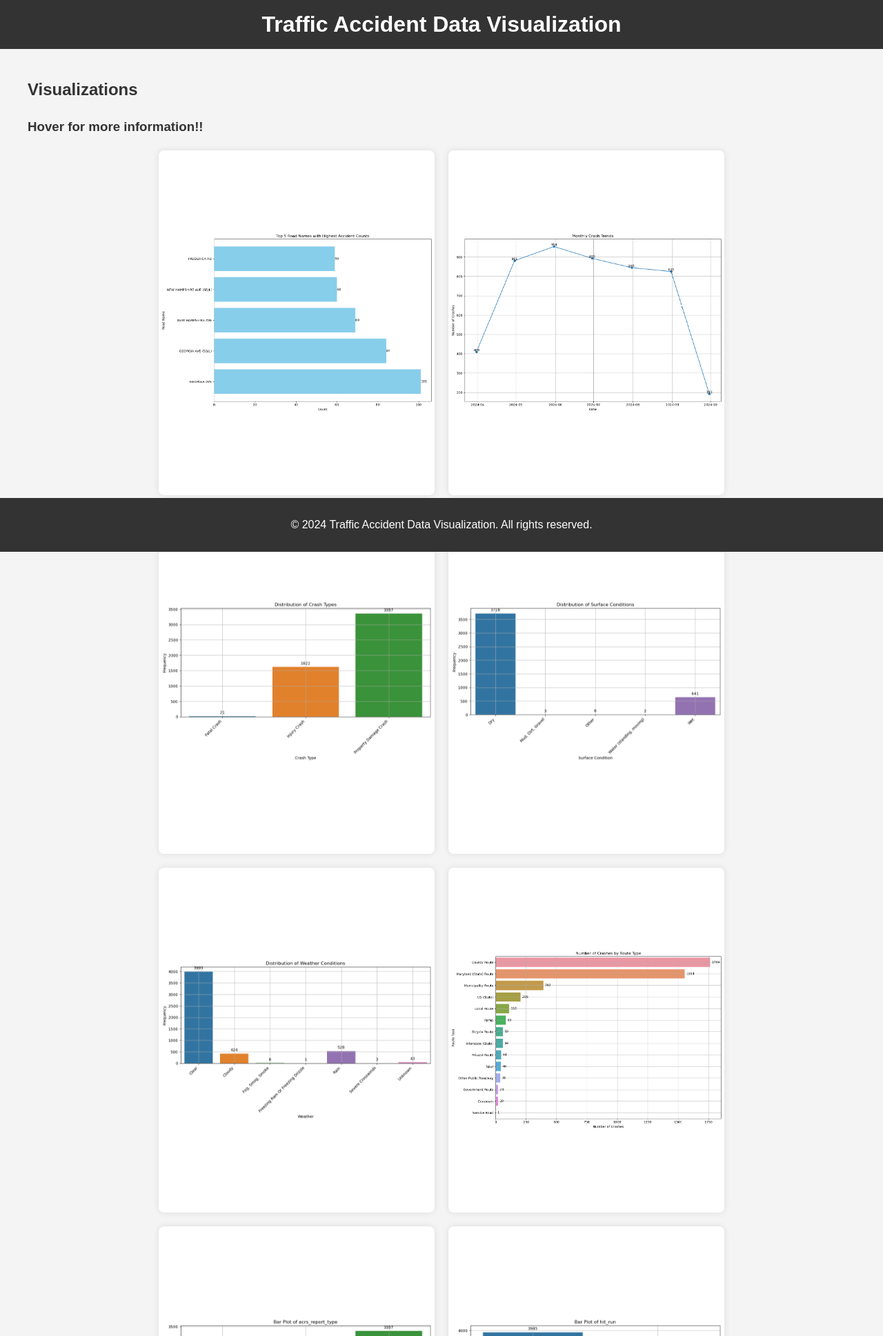
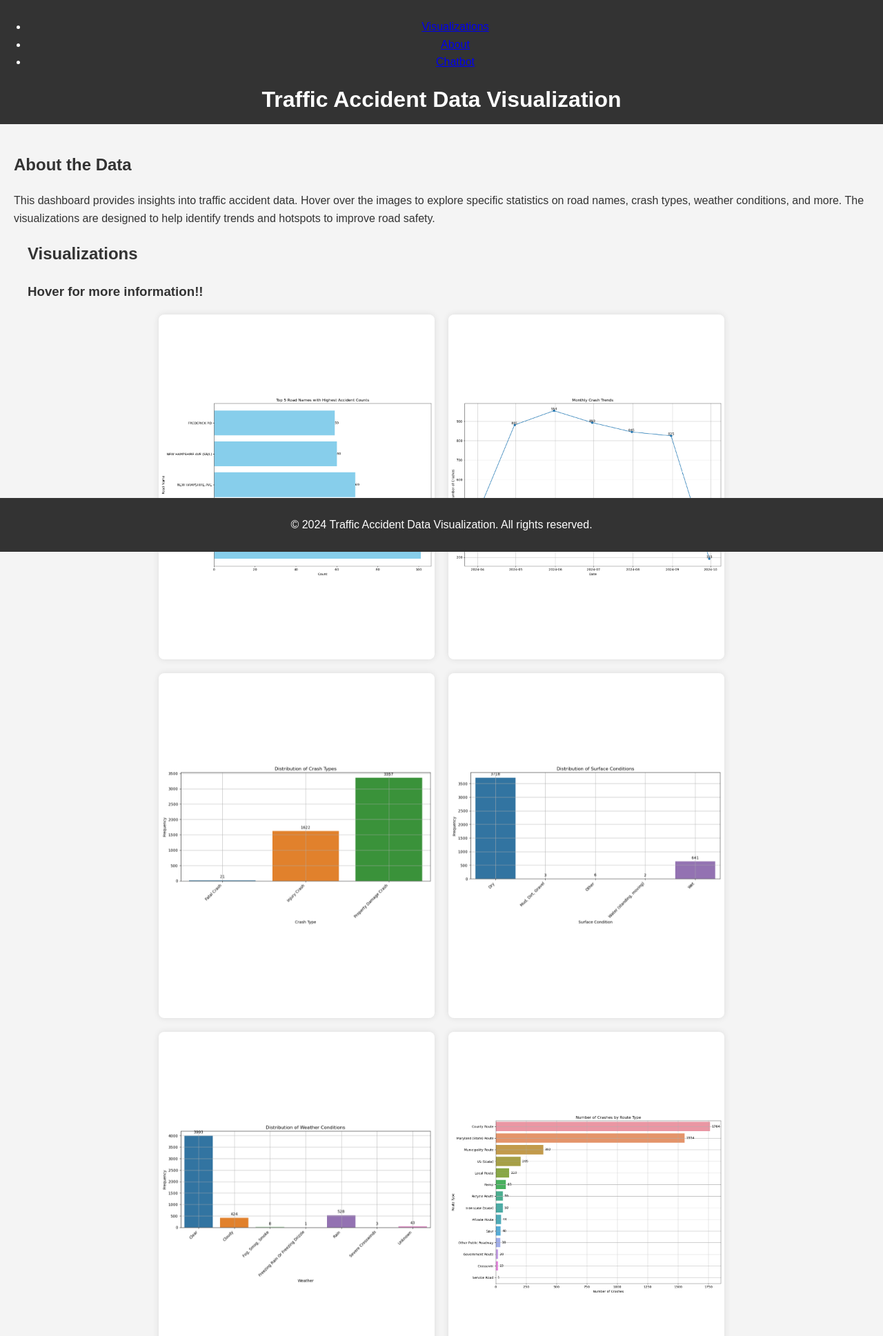
Before and after one commit to RC99/NHack, a Flask app: template templates/index.html in a window 1280 px wide. Shown: the top 1937 px of the page at 69% size. Run offline with Flask 3, Linux system fonts and the light colour scheme; the template is opened without the code that fills it, so the values that code supplies are empty.

Commit message:
Update index.html

```diff
--- a/templates/index.html
+++ b/templates/index.html
@@ -1,17 +1,32 @@
 <!DOCTYPE html>
 <html lang="en">
+
 <head>
     <meta charset="UTF-8">
     <meta name="viewport" content="width=device-width, initial-scale=1.0">
     <title>Traffic Accident Data Visualization</title>
     <link rel="stylesheet" href="{{ url_for('static', filename='styles.css') }}">
+    <link href="https://fonts.googleapis.com/css2?family=Roboto:wght@400;700&display=swap" rel="stylesheet">
 </head>
+
 <body>
     <header>
-        <h1>Traffic Accident Data Visualization</h1>
+        <nav>
+            <ul>
+                <li><a href="#visualizations">Visualizations</a></li>
+                <li><a href="#about">About</a></li>
+                <li><a href="/chat">Chatbot</a></li>
+            </ul>
+        </nav>
+        <h1 class="fade-in">Traffic Accident Data Visualization</h1>
     </header>
+
     <main>
-        <section class="gallery">
+        <section id="about" class="fade-in">
+            <h2>About the Data</h2>
+            <p>This dashboard provides insights into traffic accident data. Hover over the images to explore specific statistics on road names, crash types, weather conditions, and more. The visualizations are designed to help identify trends and hotspots to improve road safety.</p>
+        </section>
+        <section id="visualizations" class="gallery">
             <h2>Visualizations</h2>
             <h3>Hover for more information!!</h3>
             <div class="image-grid">
@@ -22,7 +37,7 @@
                         </div>
                         <div class="flip-card-back">
                             <h3>Top 5 Road Names</h3>
-                            <p>This bar chart shows the top 5 road names with the highest number of traffic accidents. The names of the roads are on the vertical axis, and the total count of accidents on the horizontal axis helps identify accident-prone roads.</p>
+                            <p>The bar chart displays the five roads with the highest number of accidents. 'Georgia Ave' appears twice in different sections (likely different segments of the same road), indicating that it is a significant hotspot for accidents, followed by 'New Hampshire Ave' and 'Frederick Ave' with slightly lower accident counts. </p>
                         </div>
                     </div>
                 </div>
@@ -44,7 +59,7 @@
                         </div>
                         <div class="flip-card-back">
                             <h3>Crash Type Distribution</h3>
-                            <p>This bar plot displays the distribution of various crash types. The x-axis lists the crash types, while the y-axis shows the frequency of each type, helping to identify the most common types of crashes in the dataset.</p>
+                            <p>The bar chart categorizes crash types into three categories: Fatal Crashes, Injury Crashes, and Property Damage Only Crashes. The vast majority of incidents fall into the Property Damage Only category, followed by Injury Crashes, while Fatal Crashes occur much less frequently.</p>
                         </div>
                     </div>
                 </div>
@@ -55,7 +70,7 @@
                         </div>
                         <div class="flip-card-back">
                             <h3>Surface Condition Distribution</h3>
-                            <p>This bar chart shows the distribution of surface conditions during accidents, like dry, wet, or icy. The chart highlights the frequency of crashes under different surface conditions, helping to understand their impact on accidents.</p>
+                            <p>This bar chart illustrates the surface conditions at the time of accidents. Dry surfaces account for the majority of accidents, with much fewer incidents occurring under Wet or Other surface conditions, suggesting that most accidents happen in favorable road conditions.</p>
                         </div>
                     </div>
                 </div>
@@ -83,18 +98,19 @@
                 </div>
 
                 <!-- Dynamically including bar plots -->
-                {% for i in range(4) %}
+                {% for i in range(1,3) %}
                 <div class="image-item flip-card">
                     <div class="flip-card-inner">
                         <div class="flip-card-front">
                             <img src="{{ url_for('images', filename='barplot_' ~ i ~ '.png') }}" alt="Bar Plot {{ i+1 }}">
                         </div>
                         <div class="flip-card-back">
-                            <h3>Bar Plot {{ i+1 }}</h3>
+                            <h3>Bar Plot {{ i }}</h3>
                             <p>This bar plot represents the frequency of categories in a specific dataset column. It helps to visualize the distribution of occurrences for different values within the selected column.</p>
                         </div>
                     </div>
                 </div>
+
                 {% endfor %}
 
                 {% if num_images %}
@@ -102,6 +118,11 @@
                 <p>No images available.</p>
                 {% endif %}
             </div>
+
+        </section>
+        <section id="source" class="fade-in"></section>
+            <h2>Data Source</h2>
+            <p>Data provided by Montgomery County, MD. <a href="https://data.montgomerycountymd.gov/Public-Safety/Crash-Reporting-Incidents-Data/bhju-22kf/about_data" target="_blank">View more</a>.</p>
         </section>
     </main>
     <footer>
```
